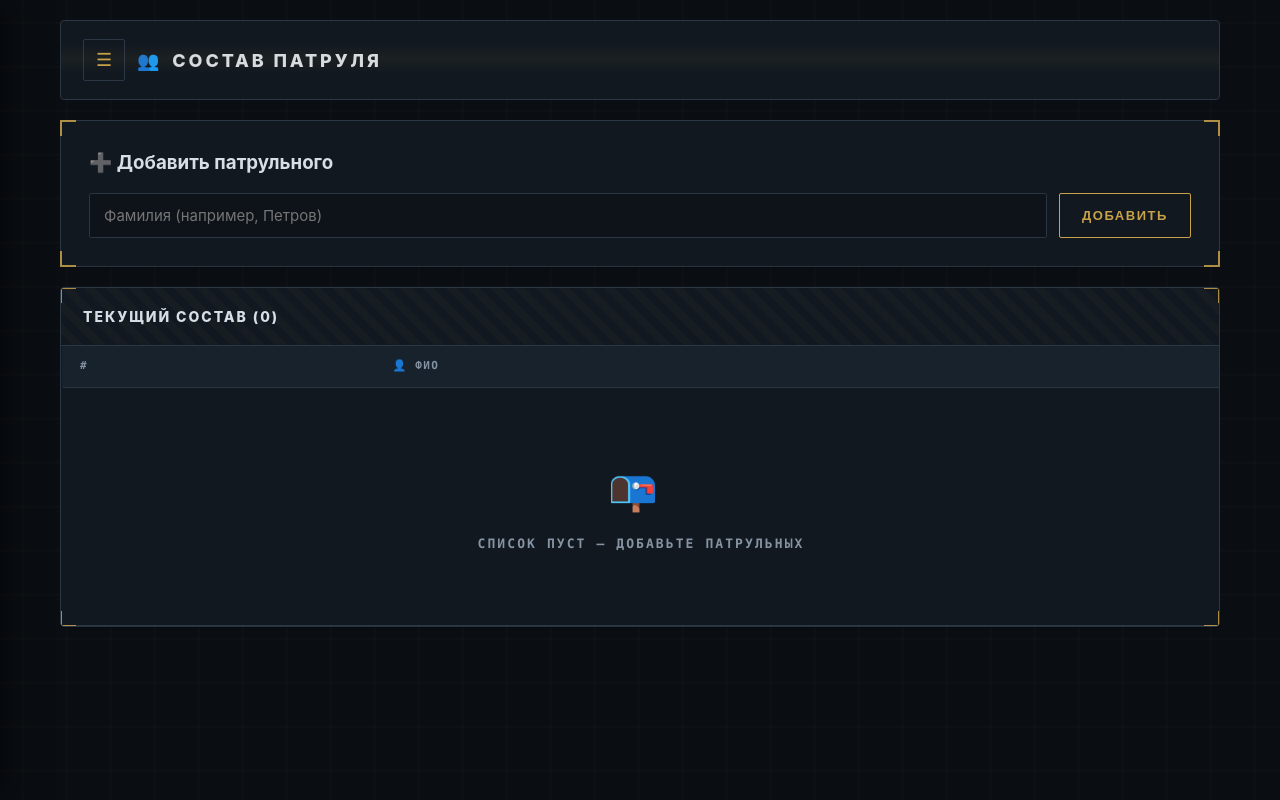
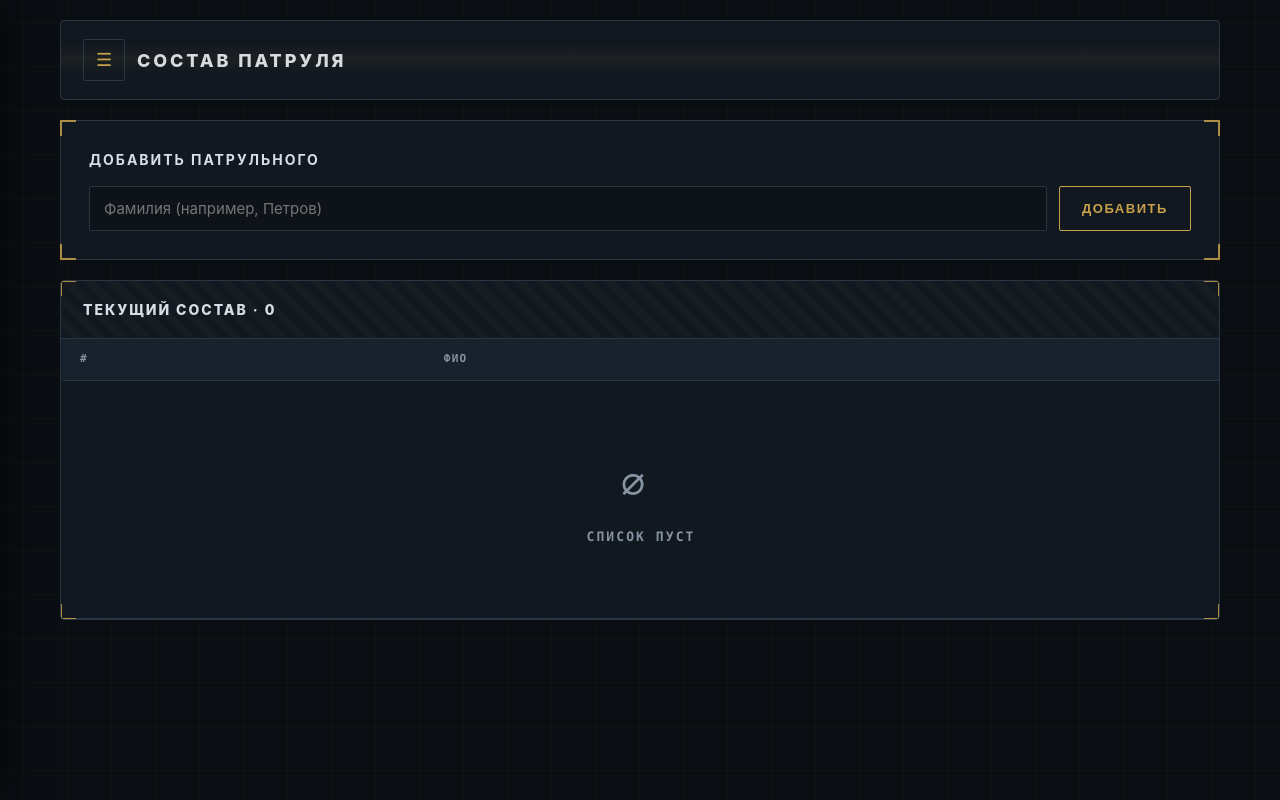
Before and after one commit to Anon2200/patrol-system, a FastAPI app: template templates/patrol_manage.html in a window 1280 px wide. Run offline with FastAPI, Linux system fonts and the light colour scheme; the template is opened without the code that fills it, so the values that code supplies are empty.

Commit message:
Update patrol_manage.html

```diff
--- a/templates/patrol_manage.html
+++ b/templates/patrol_manage.html
@@ -14,12 +14,12 @@
         <div class="page-header">
             <div style="display: flex; align-items: center; gap: 12px;">
                 <button class="menu-toggle-inline" onclick="openSidebar()" title="Меню">☰</button>
-                <div class="page-title"><span>👥</span><span>Состав патруля</span></div>
+                <div class="page-title"><span>Состав патруля</span></div>
             </div>
         </div>
 
         <div class="card" style="margin-bottom: 20px;">
-            <h3 style="margin-bottom: 16px;">➕ Добавить патрульного</h3>
+            <h3 style="margin-bottom: 16px; letter-spacing: 0.14em; text-transform: uppercase; font-size: 14px;">Добавить патрульного</h3>
             <form action="/admin/patrol/add" method="POST" style="display: flex; gap: 12px; flex-wrap: wrap;">
                 <input class="form-input" style="flex: 1; min-width: 220px;" type="text" name="name" placeholder="Фамилия (например, Петров)" required>
                 <button type="submit" class="btn btn-primary">Добавить</button>
@@ -28,26 +28,26 @@
 
         <div class="table-card">
             <div class="table-header">
-                <div class="table-title">Текущий состав ({{ names|length }})</div>
+                <div class="table-title">Текущий состав · {{ names|length }}</div>
             </div>
             <div class="table-wrapper">
                 <table>
                     <thead>
                         <tr>
                             <th>#</th>
-                            <th>👤 ФИО</th>
+                            <th>ФИО</th>
                             <th></th>
                         </tr>
                     </thead>
                     <tbody>
                         {% for name in names %}
                         <tr>
-                            <td>{{ loop.index }}</td>
+                            <td class="mono">{{ loop.index }}</td>
                             <td><strong>{{ name }}</strong></td>
                             <td>
                                 <form action="/admin/patrol/delete" method="POST" onsubmit="return confirm('Убрать {{ name }} из состава патруля?');">
                                     <input type="hidden" name="name" value="{{ name }}">
-                                    <button type="submit" class="btn btn-danger btn-sm">🗑 Убрать</button>
+                                    <button type="submit" class="btn btn-danger btn-sm">Убрать</button>
                                 </form>
                             </td>
                         </tr>
@@ -55,8 +55,8 @@
                         <tr>
                             <td colspan="3">
                                 <div class="empty-state">
-                                    <div class="empty-state-icon">📭</div>
-                                    <div class="empty-state-text">Список пуст — добавьте патрульных</div>
+                                    <div class="empty-state-icon">∅</div>
+                                    <div class="empty-state-text">Список пуст</div>
                                 </div>
                             </td>
                         </tr>
```
